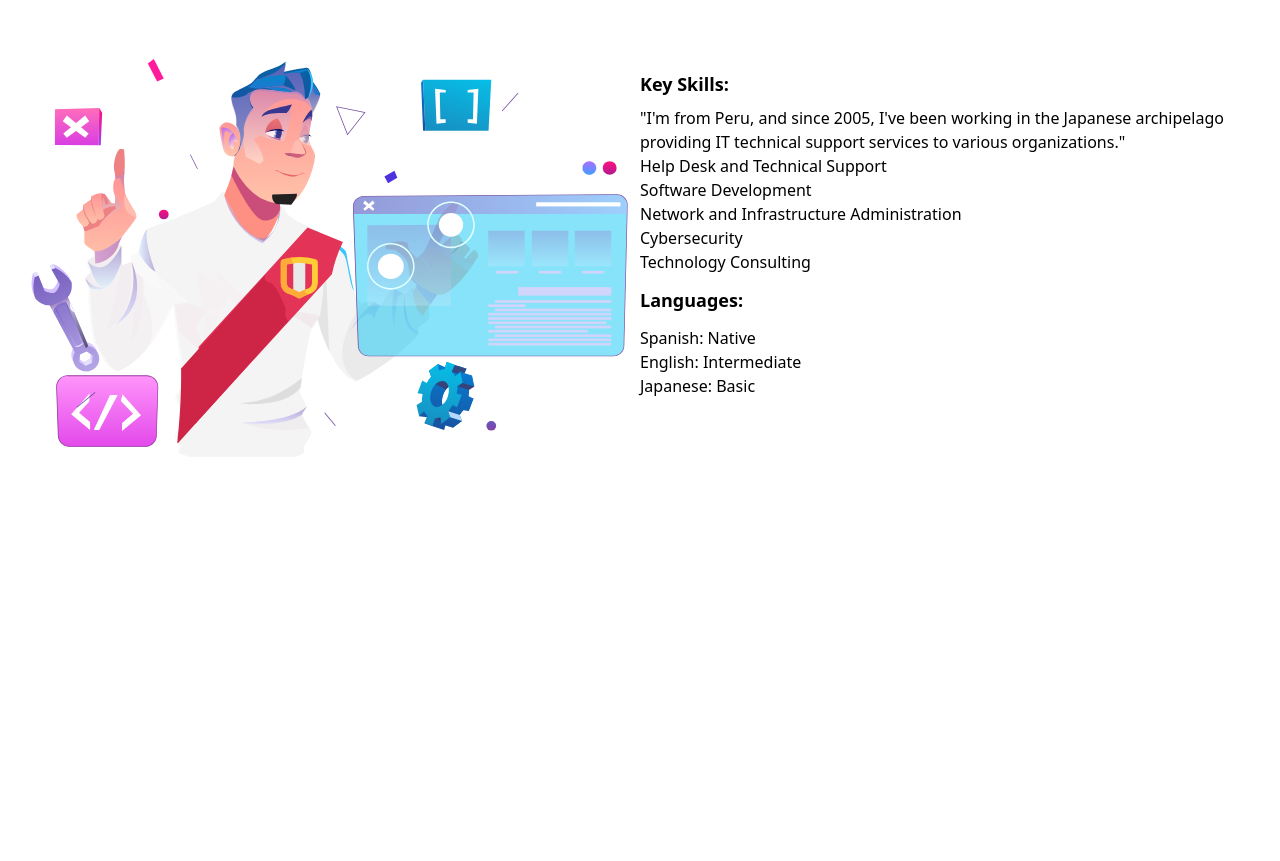
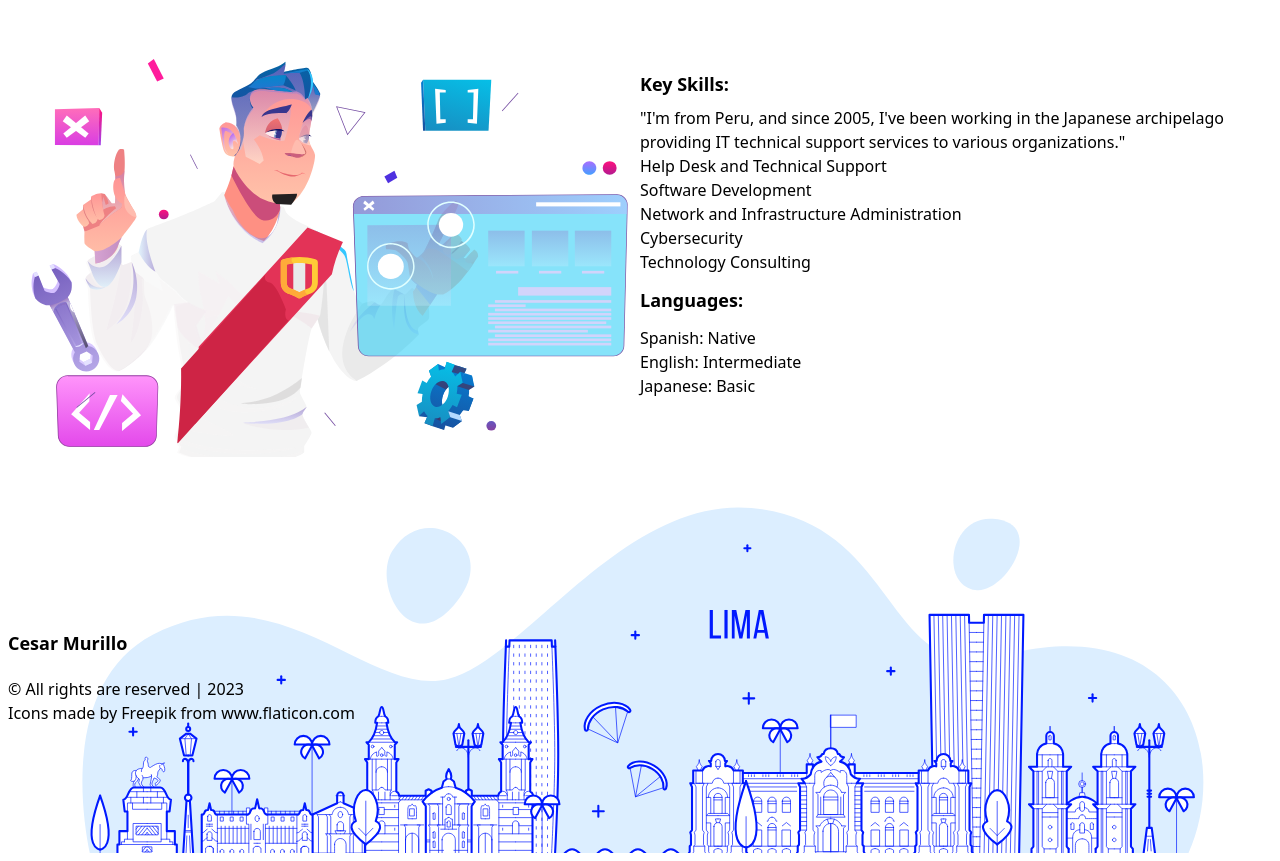
Before and after one commit to zesaru/personal-web, an Astro site: page / in a window 1280 px wide. Shown: the part 1534-2395 px from the top of the page. Before the commit the page ends 2007 px from the top, so only its background shows below. Built offline with nearby package versions, Linux system fonts and the light colour scheme; Astro itself is replaced by a stand-in of ours.

Commit message:
[add] footer component

```diff
--- /dev/null
+++ b/src/components/Footer.astro
@@ -0,0 +1,18 @@
+---
+import { getImage } from "astro:assets";
+import myBackground from "../assets/lima.svg";
+const optimizedBackground = await getImage({src: myBackground, format: 'svg'})
+
+---
+<div class="bg-cover bg-center m-2" style={`background-image: url(${optimizedBackground.src});`}>
+<footer class="md:max-w-screen-xl flex md:flex-row flex-col md:flex-wrap items-center justify-between mx-auto">
+    <div class="md:w-1/2 py-16 md:py-32">
+        <p class="leading-loose text-lg py-4"><strong>Cesar Murillo</strong></p>
+        <p>© All rights are reserved | 2023</p>
+        <p>Icons made by Freepik from www.flaticon.com</p>
+    </div>
+    <div class="md:w-1/2">
+
+    </div>
+</footer>
+</div>
--- a/src/components/Heroe.astro
+++ b/src/components/Heroe.astro
@@ -1,6 +1,5 @@
 ---
 import dev from '../assets/dev.svg';
-import bg from '../assets/overlay.svg';
 ---
 
 <section class="md:max-w-screen-xl flex md:flex-row flex-col md:flex-wrap items-center justify-between mx-auto p-4">
--- a/src/pages/index.astro
+++ b/src/pages/index.astro
@@ -4,6 +4,7 @@ import NavBar from '../components/NavBar.astro';
 import Heroe from '../components/Heroe.astro';
 import Card from '../components/Card.astro';
 import About from '../components/About.astro';
+import Footer from '../components/Footer.astro';
 ---
 
 <Layout title="Cesar Murillo">
@@ -11,4 +12,5 @@ import About from '../components/About.astro';
 	<Heroe/>
 	<Card/>
 	<About/>
+	<Footer/>
 </Layout>
```
Also changed, not shown: src/assets/lima.svg (added).
